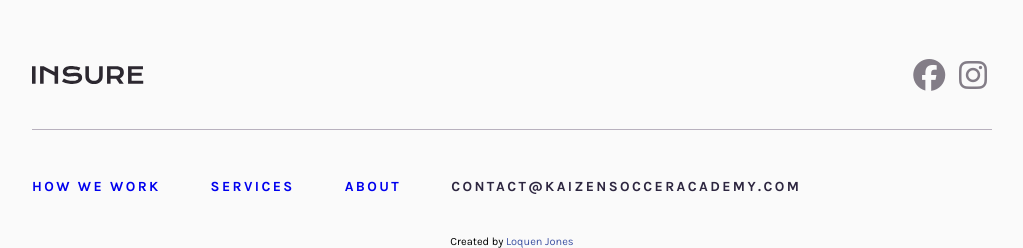
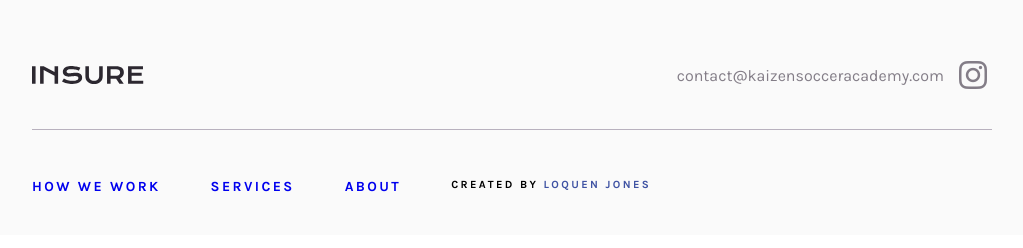
Before and after one commit to Loquen/kaizen, a PHP site: page /index.html in a window 1280 px wide; the page is wider, and only the part inside the window is pictured. Shown: the part 2621-2869 px from the top of that part, without its empty margins (128-1151 px from the left). After the commit the page ends 2813 px from the top of that part, so only its background shows below. Run offline with PHP 8.4, Linux system fonts and the light colour scheme; some libraries are stand-ins or nearby versions.

Commit message:
fix footer display

```diff
--- a/index.html
+++ b/index.html
@@ -167,7 +167,9 @@
     <div class="footer-heading">
       <img src="./images/logo.svg" alt="Family walking">
       <div class="footer-social">
-        <i class="fab fa-facebook fa-2x"></i>
+        <span class="footer-email">
+          contact@kaizensocceracademy.com
+        </span>
         <i class="fab fa-instagram fa-2x"></i>
       </div>
     </div>
@@ -188,16 +190,12 @@
         <a href="about.html">About</a>
       </div>
     </div>
-    <div class="footer-card">
-      <div class="footer-title">
-        contact@kaizensocceracademy.com
-      </div>
+
+    <div class="footer-card attribution">
+      Created by <a href="https://www.loquenjones.com/">Loquen Jones</a>
     </div>
   </div>
 
-  <div class="attribution">
-    Created by <a href="https://www.loquenjones.com/">Loquen Jones</a>
-  </div>
   <script src="main.js"></script>
 </body>
 </html>
--- a/style.css
+++ b/style.css
@@ -204,10 +204,14 @@ hr {
 .footer-social {
   padding: 30px;
   color: hsl(273, 4%, 51%);
+  display: flex;
+  align-items: center;
+  justify-content: space-around;
 }
 
 .footer-social i {
   padding: 0 5px;
+
 }
 
 .footer-card {
@@ -410,6 +414,10 @@ hr {
     padding-right: 0;
   }
 
+  .footer-email {
+    padding-right: 10px;
+  }
+
   .footer hr {
     width: 75%;
   }
@@ -479,6 +487,7 @@ hr {
   .image-section .img img{
     max-height: 300px;
   }
+
 }
 
 
```
